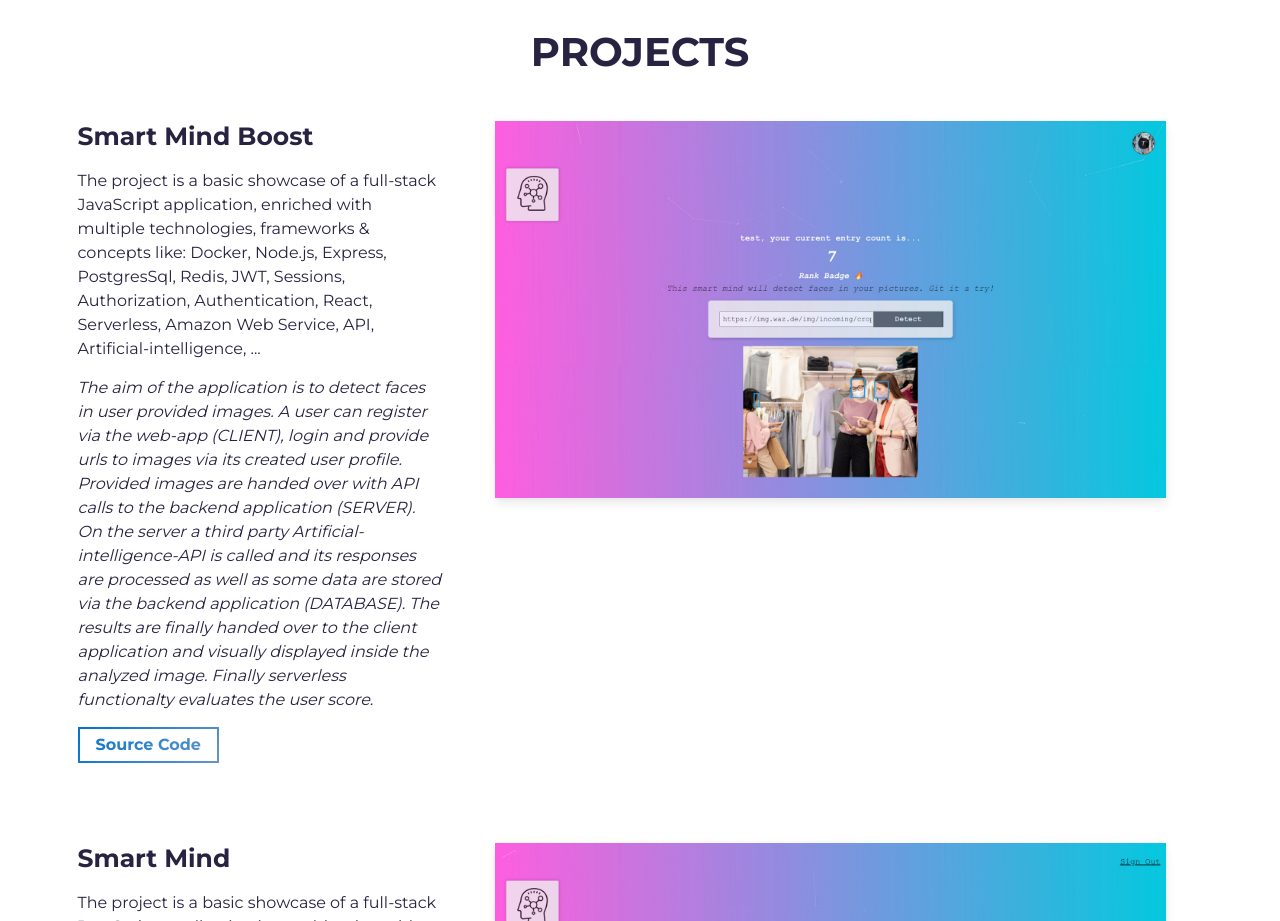
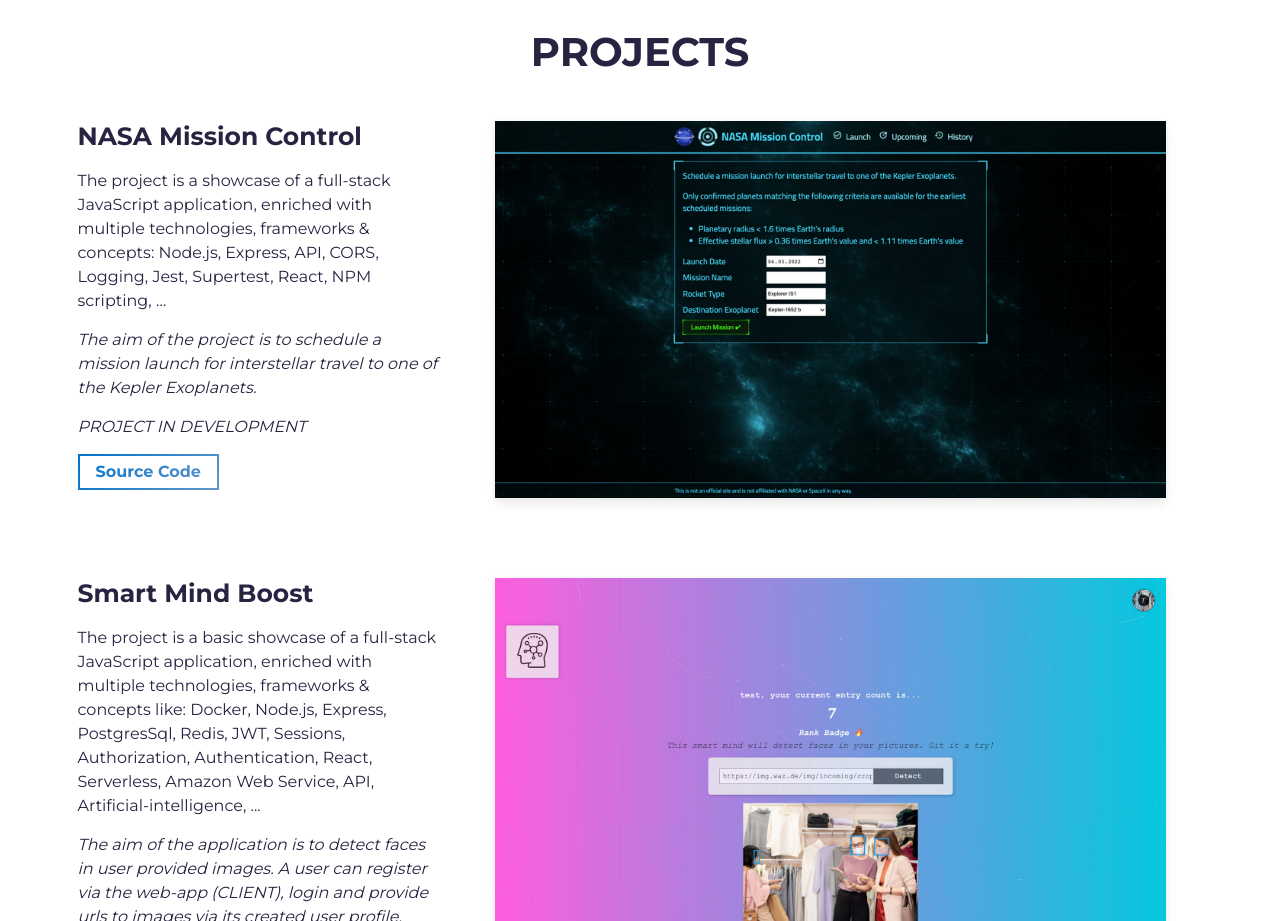
Before and after one commit to iChristiano/portfolio, a website built with Parcel: page src/index.html in a window 1280 px wide. Shown: the part 1460-2381 px from the top of the page. Built offline with nearby package versions, Linux system fonts and the light colour scheme.

Commit message:
add nasa-mission-control project v1

```diff
--- a/src/index.html
+++ b/src/index.html
@@ -94,6 +94,54 @@
       <div class="container">
         <div class="project-wrapper">
           <h2 class="section-title dark-blue-text">Projects</h2>
+
+          <!-- Notice: each .row is a project -->
+          <div class="row">
+            <div class="col-lg-4 col-sm-12">
+              <div class="project-wrapper__text load-hidden">
+                <h3 class="project-wrapper__text-title">NASA Mission Control</h3>
+                <div>
+                  <p class="mb-4">
+                    The project is a showcase of a full-stack JavaScript application, enriched with multiple technologies, frameworks & concepts: Node.js, Express, API, CORS, Logging, Jest, Supertest, React, NPM scripting, …
+                  </p>
+                  <p class="mb-4">
+                    <i>The aim of the project is to schedule a mission launch for interstellar travel to one of the Kepler Exoplanets.</i>
+                  </p>
+                  <p class="mb-4">
+                    <i>PROJECT IN DEVELOPMENT</i>
+                  </p>
+                </div>
+                <a
+                  rel="noreferrer"
+                  target="_blank"
+                  class="cta-btn cta-btn--hero"
+                  href="https://github.com/iChristiano/nasa-mission-control"
+                >
+                  Source Code
+                </a>
+              </div>
+            </div>
+            <div class="col-lg-8 col-sm-12">
+              <div class="project-wrapper__image load-hidden">
+                <a rel="noreferrer" href="https://github.com/iChristiano/nasa-mission-control" target="_blank">
+                  <div
+                    data-tilt
+                    data-tilt-max="4"
+                    data-tilt-glare="true"
+                    data-tilt-max-glare="0.5"
+                    class="thumbnail rounded js-tilt"
+                  >
+                    <img
+                      alt="Project Image"
+                      class="img-fluid"
+                      src="assets/nasa-mission-control.jpg"
+                    />
+                  </div>
+                </a>
+              </div>
+            </div>
+          </div>
+          <!-- /END Project -->
 
           <!-- Notice: each .row is a project -->
           <div class="row">
```
Also changed, not shown: src/assets/nasa-mission-control.jpg (added), 2 other files.
